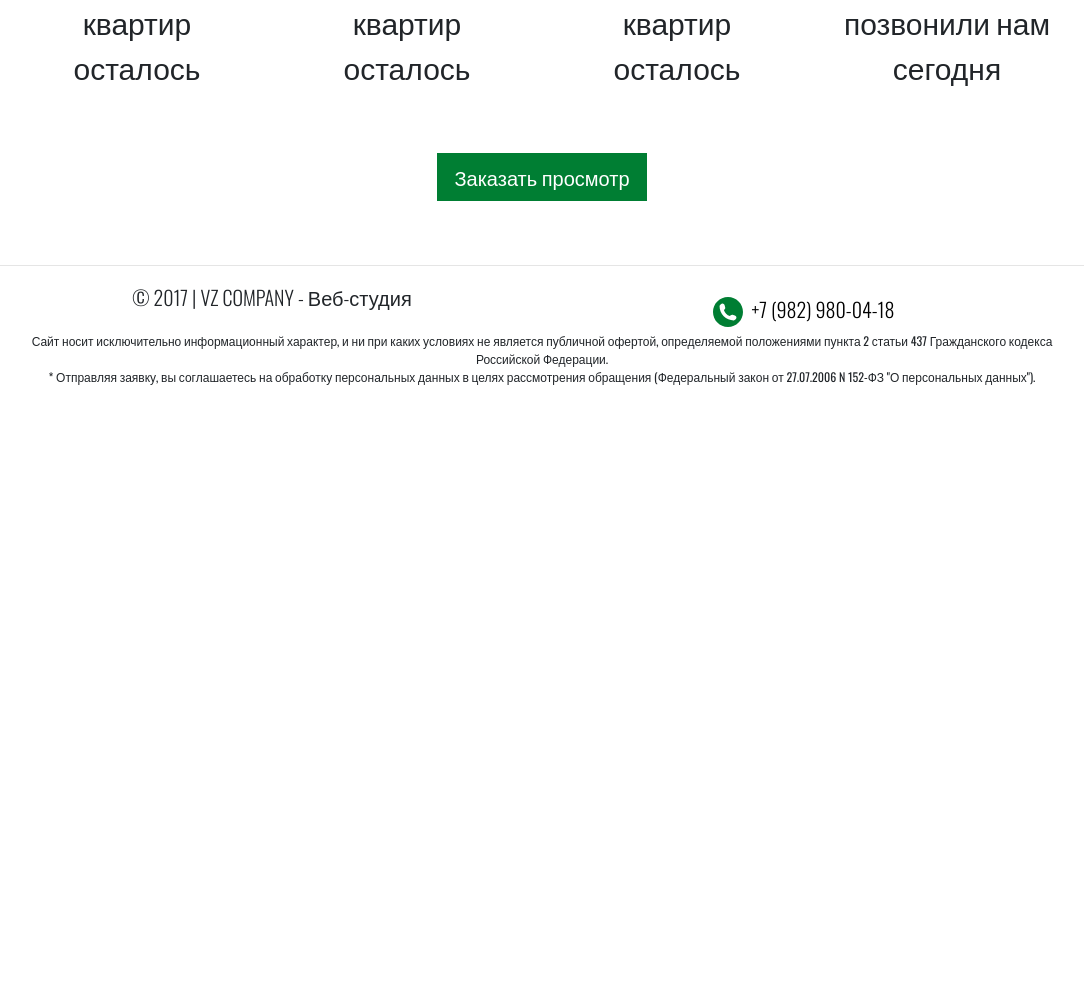
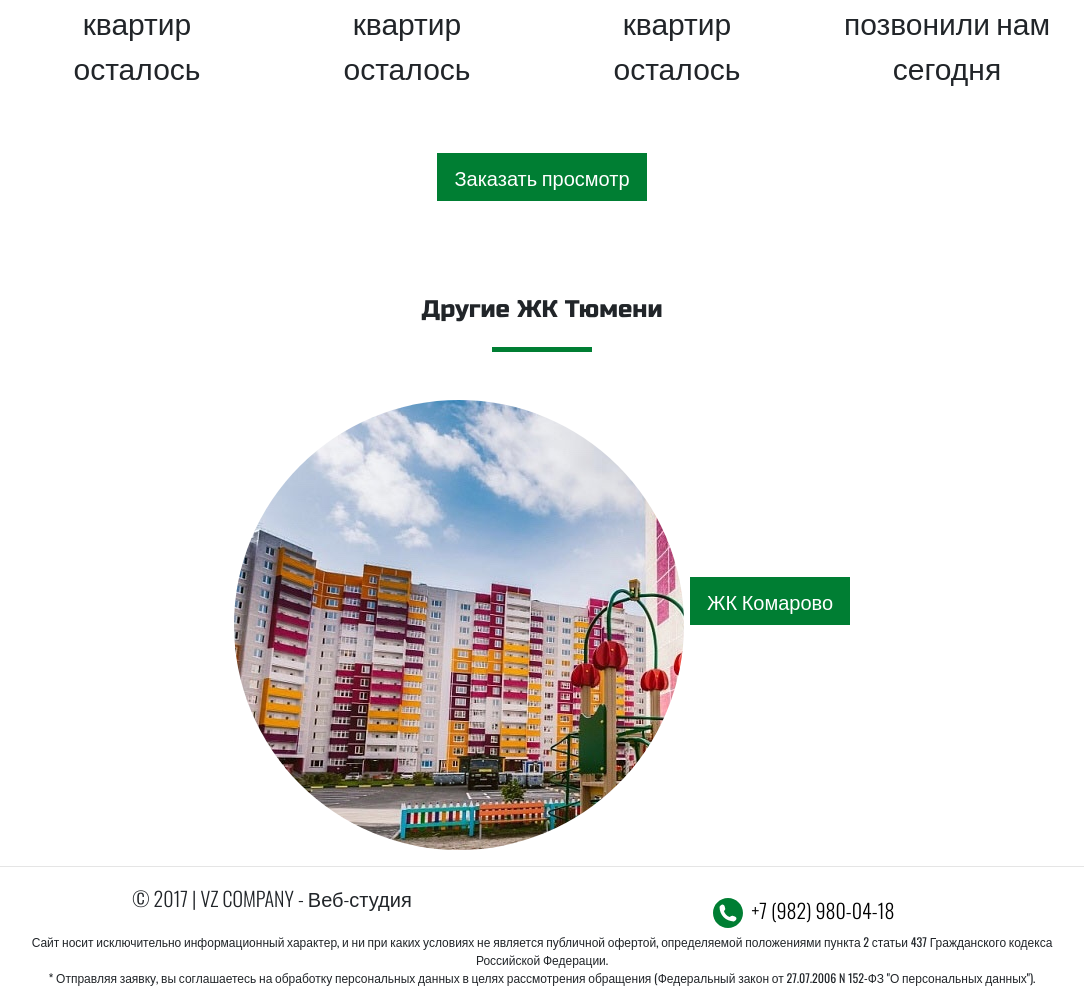
Before and after one commit to vzagoruyko/Kristall, a Django app: page / in a window 1280 px wide. Shown: the part 4964-5967 px from the top of the page, without its empty margins (98-1182 px from the left). Before the commit the page ends 5349 px from the top, so only its background shows below. Run offline with Django 3.2, Linux system fonts and the light colour scheme; some libraries are stand-ins or nearby versions.

Commit message:
Links to other sites

```diff
--- a/landing/templates/index.html
+++ b/landing/templates/index.html
@@ -361,6 +361,18 @@
             </div>
         </div>
 
+         <!-- Links -->
+        <div class="row">
+            <div class="container text-center mt-5">
+                <h4>Другие ЖК Тюмени</h4>
+                <hr class="my-4">
+                <div class="col-md-12 mt-5 text-center">
+                	<img src="{% static 'images/go_to_komarovo.jpg' %}" class="rounded-circle img-fluid" alt="">
+                	<a href="http://тюмень-жк-комарово.рф" class="btn btn-primary btn-lg mb-5">ЖК Комарово</a>
+                </div>
+            </div>
+        </div>
+
         <!-- Footer -->
         <footer class="row">
             <hr class="w-100">
```
